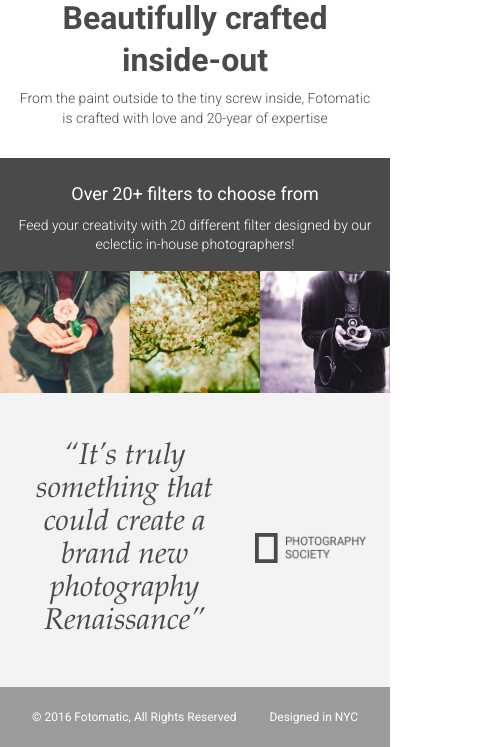
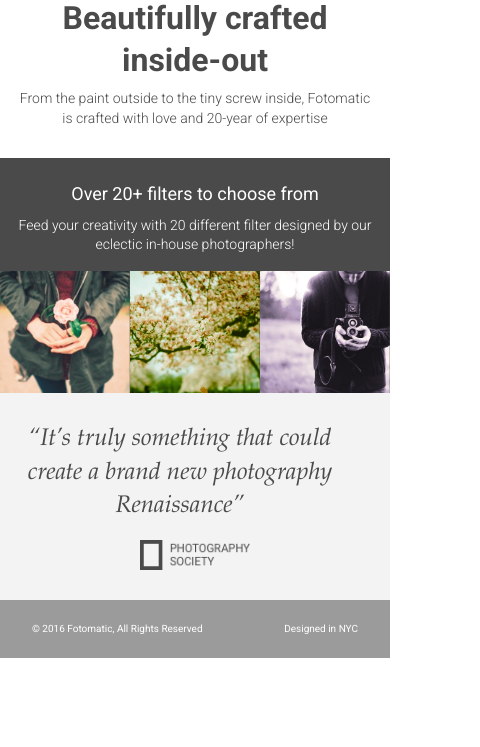
Before and after one commit to sultanby/fotomatic, a plain HTML site: page index.html in a window 390 px wide. Shown: the part 1081-1828 px from the top of the page, 480 px wide, since content can reach past the window. After the commit the page ends 1739 px from the top, so only its background shows below. Drawn offline with Linux system fonts and the light colour scheme; a web font is replaced by a local one.

Commit message:
mobile media size done

```diff
--- a/resources/css/style.css
+++ b/resources/css/style.css
@@ -29,7 +29,7 @@ html {
   max-width: 100%;
 }
 
-@media only screen and (max-width: 760px) {
+@media only screen and (max-width: 768px) {
   .main-content {
     top: 2.5625rem;
   }
@@ -91,7 +91,7 @@ header .mobile {
   display: none;
 }
 
-@media only screen and (max-width: 760px) {
+@media only screen and (max-width: 768px) {
   header nav li:last-child {
     display: block;
   }
@@ -192,7 +192,7 @@ header .mobile {
   padding: 1.25rem 7.25rem;
 }
 
-@media only screen and (max-width: 760px) {
+@media only screen and (max-width: 768px) {
   #sign-up-section {
     align-items: center;
     justify-content: center;
@@ -227,6 +227,15 @@ header .mobile {
 @media only screen and (max-width: 450px) {
   #sign-up-section {
     height: 20rem;
+  }
+
+  #sign-up-cta {
+    padding: 0;
+  }
+
+  #sign-up-cta .content {
+    width: 100%;
+
   }
 
   #sign-up-cta h1 {
@@ -402,15 +411,30 @@ header .mobile {
   height: 1.875rem;
 }
 
-@media only screen and (max-width: 760px) {
+@media only screen and (max-width: 768px) {
   #quotes-section .content {
     padding: 3rem 1.5rem;
   }
 
   #quotes-section .quote-citation {
     display: block;
+    margin: auto;
+  }
+}
+
+@media only screen and (max-width: 600px) {
+  #quotes-section .content {
+    flex-flow: column;
+    padding: 1.875rem 0.625rem;
+  }
+
+  #quotes-section .quote {
+    font-size: 1.5rem;
+    line-height: 1.4;
+  }
+
+  #quotes-section .quote-citation {
     padding-top: 1rem;
-    margin: auto;
   }
 }
 
@@ -431,7 +455,8 @@ footer .copyright {
   flex-grow: 1;
 }
 
-@media only screen and (min-width: 760px) {
+
+@media only screen and (max-width: 600px) {
   footer .content {
     font-size: .625rem;
   }
```
